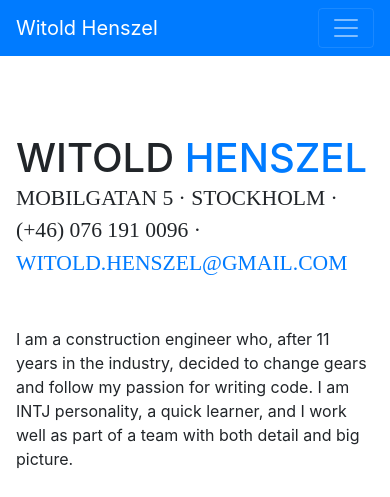
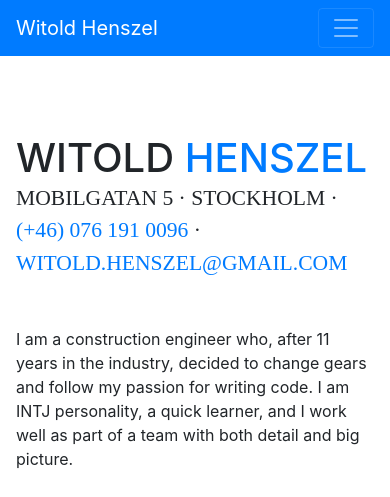
Before and after one commit to LinearMilk/my-online-cv, a website with bundled scripts: page index.html in a window 390 px wide. Shown: the top 497 px of the page. Built offline with nearby package versions, Linux system fonts and the light colour scheme; a web font is replaced by a local one.

Commit message:
Adding responsive URI for phone number

```diff
--- a/index.html
+++ b/index.html
@@ -70,7 +70,10 @@
             <span class="text-primary">Henszel</span>
           </h1>
 
-          <div class="subheading mb-5">Mobilgatan 5 · Stockholm · (+46) 076 191 0096 ·
+          <div class="subheading mb-5 d-none d-sm-block">Mobilgatan 5 · Stockholm · (+46) 076 191 0096 ·
+            <a href="mailto:witold.henszel@gmail.com">witold.henszel@gmail.com</a>
+          </div>
+          <div class="subheading mb-5 d-block d-sm-none">Mobilgatan 5 · Stockholm · <a href="tel:46761910096">(+46) 076 191 0096</a> ·
             <a href="mailto:witold.henszel@gmail.com">witold.henszel@gmail.com</a>
           </div>
           <p class="mb-5">I am a construction engineer who, after 11 years in the industry, decided to change
```
